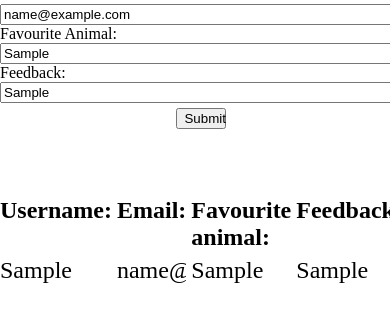
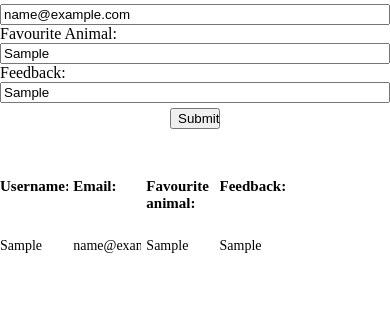
Before and after one commit to PDXMapGamer/Week-4-Project, a website built with Vite: page client/index.html in a window 390 px wide. Both pictures are taken after typing "Sample", "name@example.com", "Sample", "Sample" into the empty fields and a click on the button "Submit". Shown: the part 90-412 px from the top of the page. Built offline with nearby package versions, Linux system fonts and the light colour scheme; files whose address does not match are found by name.

Commit message:
Improved stylings for mobile devices

```diff
--- a/client/main.js
+++ b/client/main.js
@@ -1,4 +1,3 @@
-//TODO DOM manipulation.
 const form = document.getElementById("input-form");
 const feedbackContainer = document.getElementById("feedback-section");
 const submitButton = document.getElementById("submit-button");
@@ -10,8 +9,8 @@ form.addEventListener("submit", (event) => {
   event.preventDefault();
   const formData = new FormData(form);
   const formValues = Object.fromEntries(formData);
-  addFormValuesToDatabase(formValues); //TODO
-  appendFeedback(formValues); //TODO
+  addFormValuesToDatabase(formValues);
+  appendFeedback(formValues);
 });
 
 async function onRefresh() {
@@ -27,23 +26,26 @@ async function onRefresh() {
   });
 }
 
-function addFormValuesToDatabase(formValues) {}
+async function addFormValuesToDatabase(formValues) {
+  await fetch("http://localhost:8080/send-data", {
+    method: "POST",
+    headers: {
+      "Content-type": "application/json",
+    },
+    body: JSON.stringify(formValues),
+  });
+}
 
 function appendFeedback(parameter) {
   feedbackContainerRows++;
   feedbackContainer.style.gridTemplateRows = `50px repeat(${feedbackContainerRows}, 100px)`;
-  const username = createGridItem();
-  const email = createGridItem();
-  const favouriteAnimal = createGridItem();
-  const feedback = createGridItem();
-  username.textContent = parameter.username;
-  email.textContent = parameter.email;
-  favouriteAnimal.textContent = parameter.favourite_animal;
-  feedback.textContent = parameter.feedback;
-  feedbackContainer.append(username);
-  feedbackContainer.append(email);
-  feedbackContainer.append(favouriteAnimal);
-  feedbackContainer.append(feedback);
+  Object.entries(parameter).forEach((element) => {
+    if (element[0] != "id") {
+      const appendee = createGridItem();
+      appendee.textContent = element[1];
+      feedbackContainer.append(appendee);
+    }
+  });
 }
 
 function createGridItem() {
@@ -51,17 +53,5 @@ function createGridItem() {
   gridItem.classList.add("grid-item");
   return gridItem;
 }
-//TODO Form: Event to submit form data.
 
 //! When I finish the project, DO NOT forget to replace local host url with the deployed url.
-//! We need to fetch the create endpoint to send form values to the server.
-// fetch("localhost-url/endpoint"),{
-//   method:
-//   headers:
-//   body:
-// }
-
-//TODO FEEDBACK CONTAINER.
-//TODO Fetch the READ endpoint to access the data.
-
-//TODO Create DOM elements to contain the data.
--- a/client/style.css
+++ b/client/style.css
@@ -13,6 +13,13 @@ body {
   grid-row-gap: 0px;
   height: 100vh;
   width: 100vw;
+}
+p {
+  margin: 5px 0px;
+}
+h2 {
+  overflow: scroll;
+  margin-top: 0;
 }
 #input-form {
   display: flex;
@@ -34,6 +41,17 @@ body {
   font-size: 24px;
   overflow: scroll;
 }
+@media (orientation: portrait) {
+  .grid-item {
+    font-size: 14px;
+  }
+  #feedback-section {
+    grid-template-columns: 1fr 1fr 1fr 2.5fr;
+  }
+  h2 {
+    font-size: 15px;
+  }
+}
 /* @media (prefers-color-scheme: light) {
   :root {
     color: #213547;
```
Also changed, not shown: server/server.js (+11 -2 lines), README.MD.
